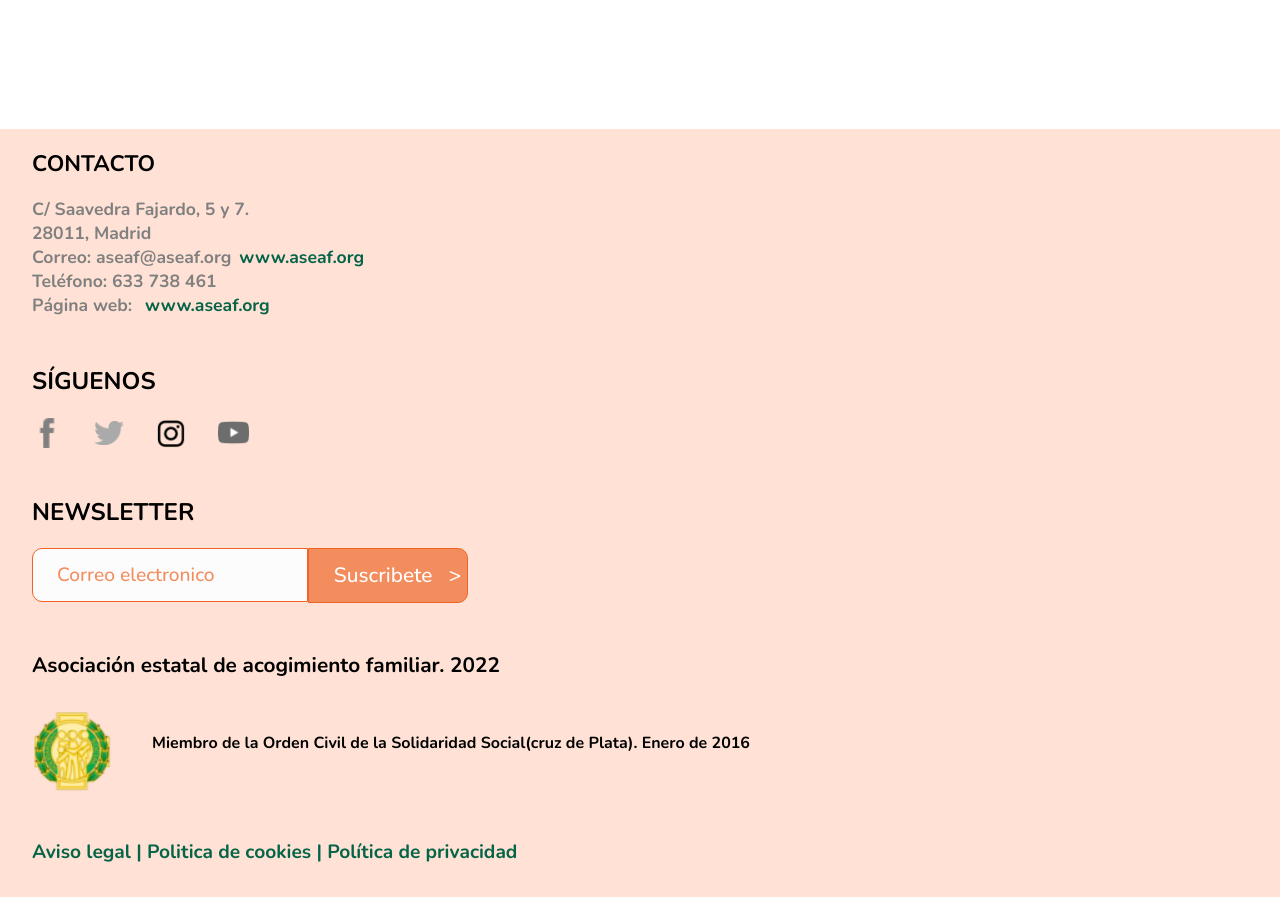
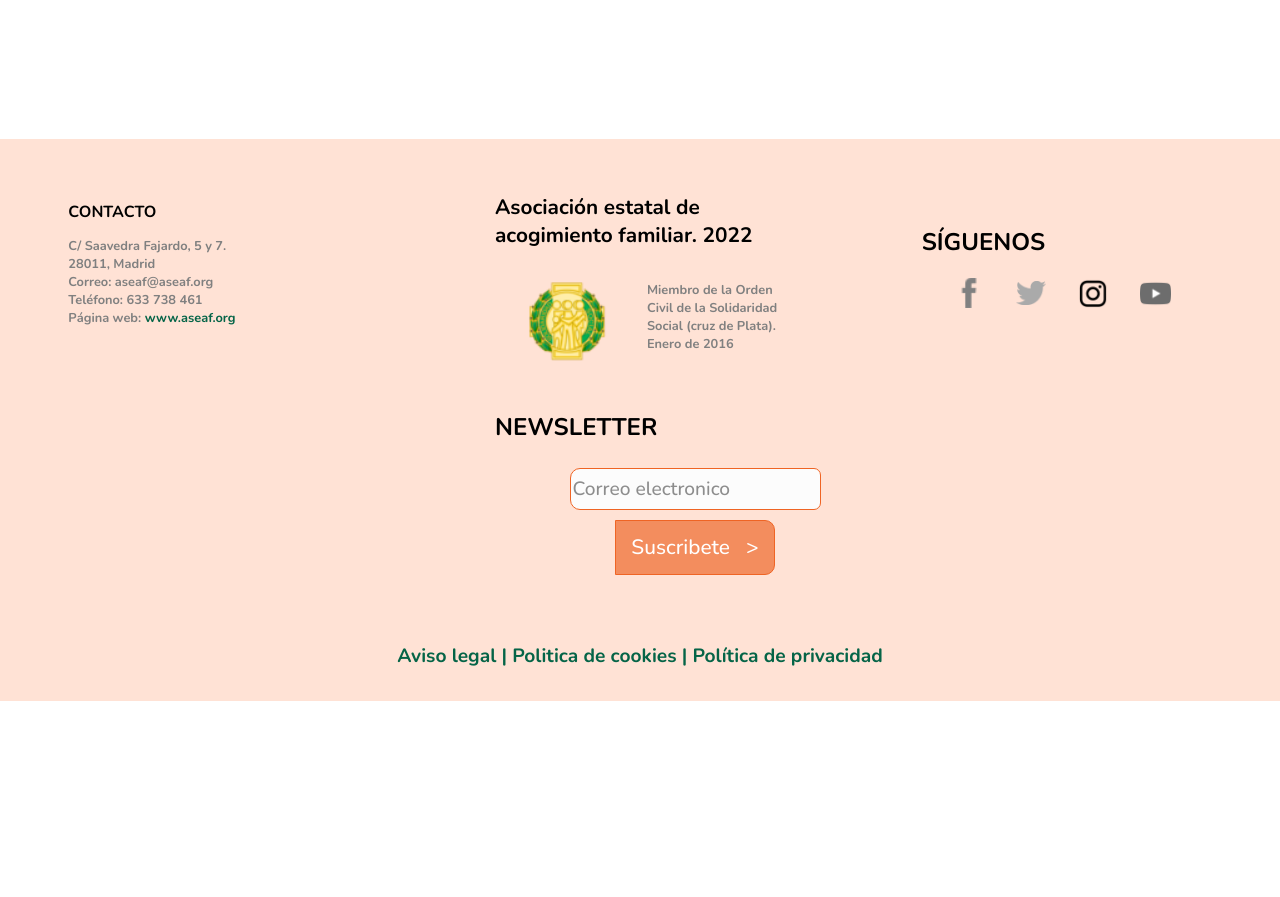
Before and after one commit to francospatz/ASEAF, a React (Create React App) app in the folder client/: page / in a window 1280 px wide. Shown: the part 1100-1997 px from the top of the page. After the commit the page ends 1801 px from the top, so only its background shows below. Built offline with nearby package versions, Linux system fonts and the light colour scheme.

Commit message:
working on footer styles

```diff
--- a/client/src/components/Footer/Footer.jsx
+++ b/client/src/components/Footer/Footer.jsx
@@ -11,42 +11,54 @@ const Footer = () => {
   const { pathname } = useLocation();
   const { register, handleSubmit } = useForm();
 
-  if(pathname === '/login' || pathname === '/dashboard') {
+  if (pathname === '/login' || pathname === '/dashboard') {
     return null
   } else {
     return <footer>
+      <div className="container">
+
+
+      <div className="card-container">
         <h2 id="contacth2" >CONTACTO</h2>
-    <div>
         <h3>C/ Saavedra Fajardo, 5 y 7.</h3>
         <h3>28011, Madrid</h3>
-      <h3>Correo: aseaf@aseaf.org<a href="aseaf@aseaf.org">www.aseaf.org</a></h3>
+        <h3>Correo: aseaf@aseaf.org</h3>
         <h3>Teléfono: 633 738 461</h3>
-      <h3>Página web: <a href="https://www.aseaf.org">www.aseaf.org</a></h3>
+        <h3>Página web: <a href="https://www.aseaf.org" target="_blank">www.aseaf.org</a></h3>
       </div>
 
+      <div className="card-container">
+        <h3 id="asociacion">Asociación estatal de acogimiento familiar. 2022</h3>
+        <div className="asocialogo">
+          <img src={logo5} alt='logo' className="orden__logo"></img>
+          <h3 className="footer__txt">Miembro de la Orden Civil de la Solidaridad Social (cruz de Plata). Enero de 2016</h3>
+        </div>
+      </div>
+
+      <div className="card-container">
         <h2 className="seguir">SÍGUENOS</h2>
         <div className="logos">
-    <img src={logo1} alt='logo' style={{width: 30}}></img>
-    <img src={logo2} alt='logo' style={{width: 30}}></img>
-    <img src={logo3} alt='logo' style={{width: 30}}></img>
-     <img src={logo4} alt='logo' style={{width: 31}}></img>
+          <img src={logo1} alt='logo' style={{ width: 30 }}></img>
+          <img src={logo2} alt='logo' style={{ width: 30 }}></img>
+          <img src={logo3} alt='logo' style={{ width: 30 }}></img>
+          <img src={logo4} alt='logo' style={{ width: 31 }}></img>
+        </div>
       </div>
 
+      <div className="card-container">
         <h2 className="seguir">NEWSLETTER</h2>
-   <form className="formulariofooter">
-    <input type="email" {...register("email")} name="email" placeholder="Correo electronico" required/>
-    <input type="submit" value="Suscribete   >"/>
+        <form className="formulario">
+
+          <input type="email" {...register("email")} name="email" placeholder="Correo electronico" required />
+          <input type="submit" value="Suscribete   >"  className="submit-input"/>
+
         </form>
-
-    <h3 id="asociacion">Asociación estatal de acogimiento familiar. 2022</h3>
-
-    <div className="asocialogo">
-    <img src={logo5} alt='logo'></img>
-    <h4>Miembro de la Orden Civil de la Solidaridad Social(cruz de Plata). Enero de 2016</h4>
       </div>
 
+      </div>
+      <div className="bottom-txt">
       <h3 id="politics">Aviso legal | Politica de cookies | Política de privacidad</h3>
-
+      </div>
     </footer>;
   }
 
--- a/client/src/styles/components/_footer.scss
+++ b/client/src/styles/components/_footer.scss
@@ -1,44 +1,61 @@
-@import url('https://fonts.googleapis.com/css2?family=Nunito:wght@700&display=swap');
+@import url("https://fonts.googleapis.com/css2?family=Nunito:wght@700&display=swap");
 
-footer{
-    background: #FFE2D5;
-    font-family: 'Nunito', sans-serif;
+.container {
   display: flex;
-    flex-direction: column;
+  width: 100%;
   flex-wrap: wrap;
-    align-content: flex-start;
-    justify-content: center;
-    align-items: flex-start;
-    margin-top: 8rem;
+  align-content: center;
+  justify-content:space-around;
+  align-items: center;
+  flex-direction: row;
 }
 
-
-.seguir{
-    font-size: 1.5rem;
-    margin-top: 3rem;
+footer {
+  background: #ffe2d5;
+  font-family: "Nunito", sans-serif;
+  display: flex;
+  flex-wrap: wrap;
+  justify-content: center;
+  flex-direction: row;
+  margin-top: 8rem;
+  width: 100vw;
 }
 
-footer h3{
-    color: grey;
-    font-size: 1.1rem;
-    margin: 0 0;
-    margin-left: 2rem;
+#politics {
+  color: #056447;
+  font-size: 1.2rem;
+  margin-top: 3rem;
+  margin-bottom: 2rem;
+}
+.seguir {
+  font-size: 1.5rem;
 }
 
-footer a{
+footer h3 {
+  color: grey;
+  font-size: 0.8rem;
+  margin: 0 0;
+}
+
+footer a {
   text-decoration: none;
   color: #056447;
-    margin-left: 0.5rem;
+}
+.footer__txt {
+  max-width: 50%;
 }
 
-
-
-footer h2{
-    font-size: 1.4rem;
-    margin-left: 2rem;
+footer h2 {
+  font-size: 1rem;
 }
 
-.logos{
+.card-container {
+  width: 290px;
+  margin: 1.2%;
+  top: 0;
+}
+
+.logos {
   display: flex;
   flex-direction: row;
   flex-wrap: nowrap;
@@ -48,36 +65,31 @@ footer h2{
   margin-left: 2rem;
 }
 
-.logos img{
+.logos img {
   margin-right: 2rem;
 }
 
-.formulariofooter{
+.formulariofooter {
   display: flex;
   flex-direction: row;
-    margin-left: 2rem;
+  width: 20%;
 }
 
-.formulariofooter input{
-    border: 1px solid #EF6424;
+.formulario input {
+  border: 1px solid #ef6424;
   border-top-left-radius: 10px;
   border-end-start-radius: 10px;
-    min-width: 14rem;
-    height: 2.6rem;
-    background: #FCFCFC;
-    font-family: 'Nunito', sans-serif;
+  background: #fcfcfc;
+  font-family: "Nunito", sans-serif;
   font-size: 1.2rem;
-    padding: 5px;
-    margin-bottom: 1rem;
-    padding-left: 1.5rem;
+
 }
 
-.formulariofooter ::placeholder{
-    color: #F38D5E;
+.formulario::placeholder {
+  color: #f38d5e;
 }
 
-
-.formulariofooter input[type=submit]{
+.formulario input[type=submit]{
     background-color: #F38D5E;
     min-width: 10rem;
     height: 3.4rem;
@@ -90,27 +102,31 @@ footer h2{
     border-end-start-radius: 0px;
   }
 
-  #asociacion{
-    margin-top: 2rem;
+#asociacion {
+  margin-top: 2.4rem;
   font-size: 1.3rem;
   color: black;
 }
 
-  .asocialogo{
+.asocialogo {
   display: flex;
   flex-direction: row;
   margin-top: 2rem;
 }
 
-  .asocialogo img{
+.asocialogo img {
   min-width: 5rem;
   margin-left: 2rem;
   margin-right: 2.5rem;
 }
 
-  #politics{
-    color: #056447;
-    font-size: 1.2rem;
-    margin-top: 3rem;
-    margin-bottom: 2rem;
+.orden__logo {
+  width: auto;
+  height: 70%;
 }
+
+.bottom-txt{
+    display: flex;
+    align-items: center;
+    justify-content: center;
+}
```
Lines whose indentation alone changed are shown as unchanged.
